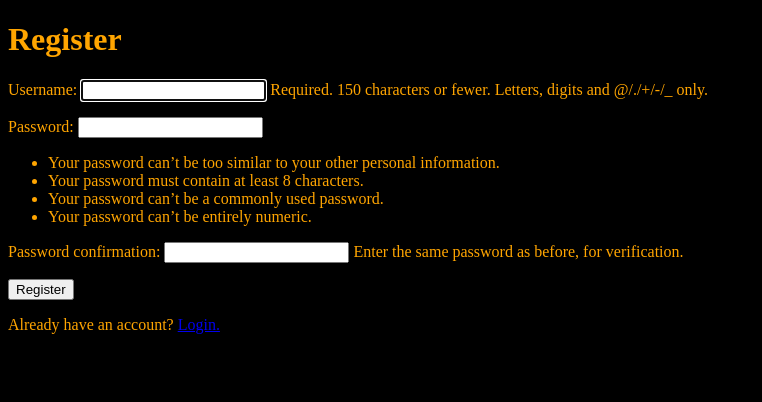
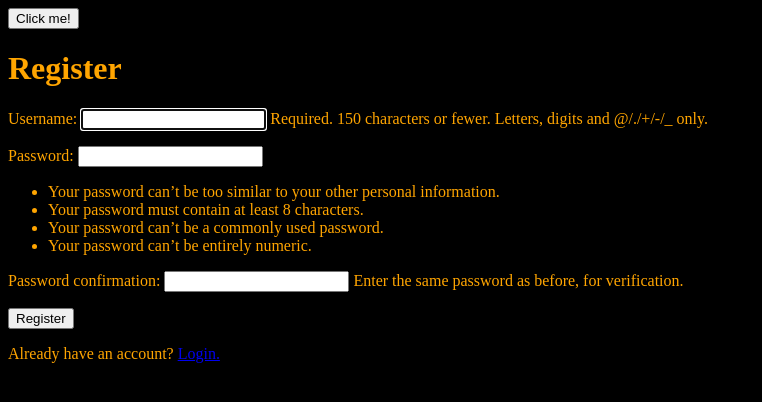
Before and after one commit to Kotmin/CRUD_multiapp, a Django app: page /register/ in a window 1280 px wide. Shown: the top 402 px of the page, without its empty margins (0-762 px from the left). Run offline with Django 3.2, Linux system fonts and the light colour scheme.

Commit message:
Merge js folder

```diff
--- /dev/null
+++ b/list/static/list/js/first_test.js
@@ -0,0 +1,4 @@
+
+function myMessage(){
+    alert("A message from a diff gile!")
+}
--- a/list/templates/list/main_template.html
+++ b/list/templates/list/main_template.html
@@ -19,12 +19,14 @@
 
     <!-- <link rel='stylesheet' type='text/css' media='screen' href='list/main.css'> -->
     <link rel='stylesheet' type='text/css' media='screen' href=" {% static 'list/css/main.css' %}">
-
+    <script src="{% static 'list/js/first_test.js' %}"></script>
     <!-- <script src='main.js'></script> -->
 </head>
 
 <body>
-
+    <div>
+        <button onclick="myMessage()">Click me!</button>
+    </div>
     <div class="container" lang="en">
         {% block content %}
 
```
